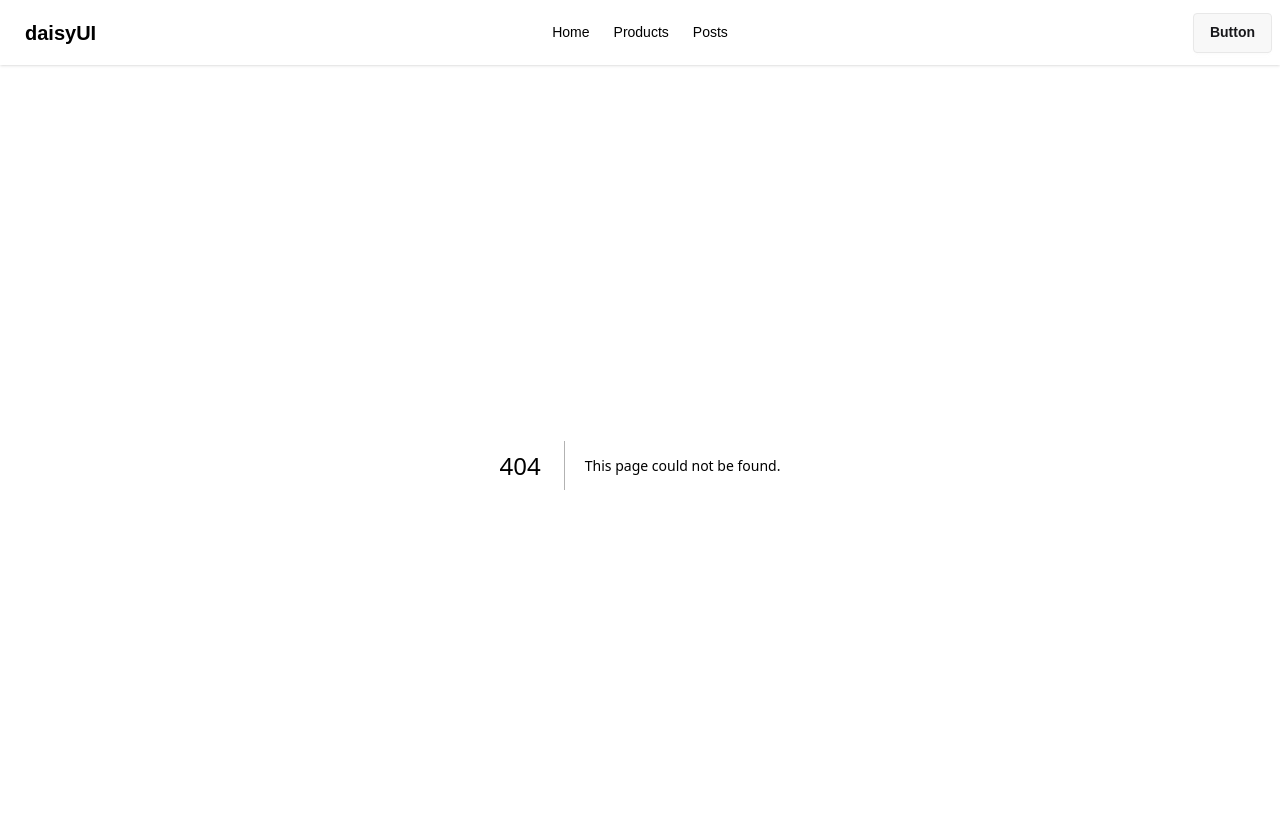
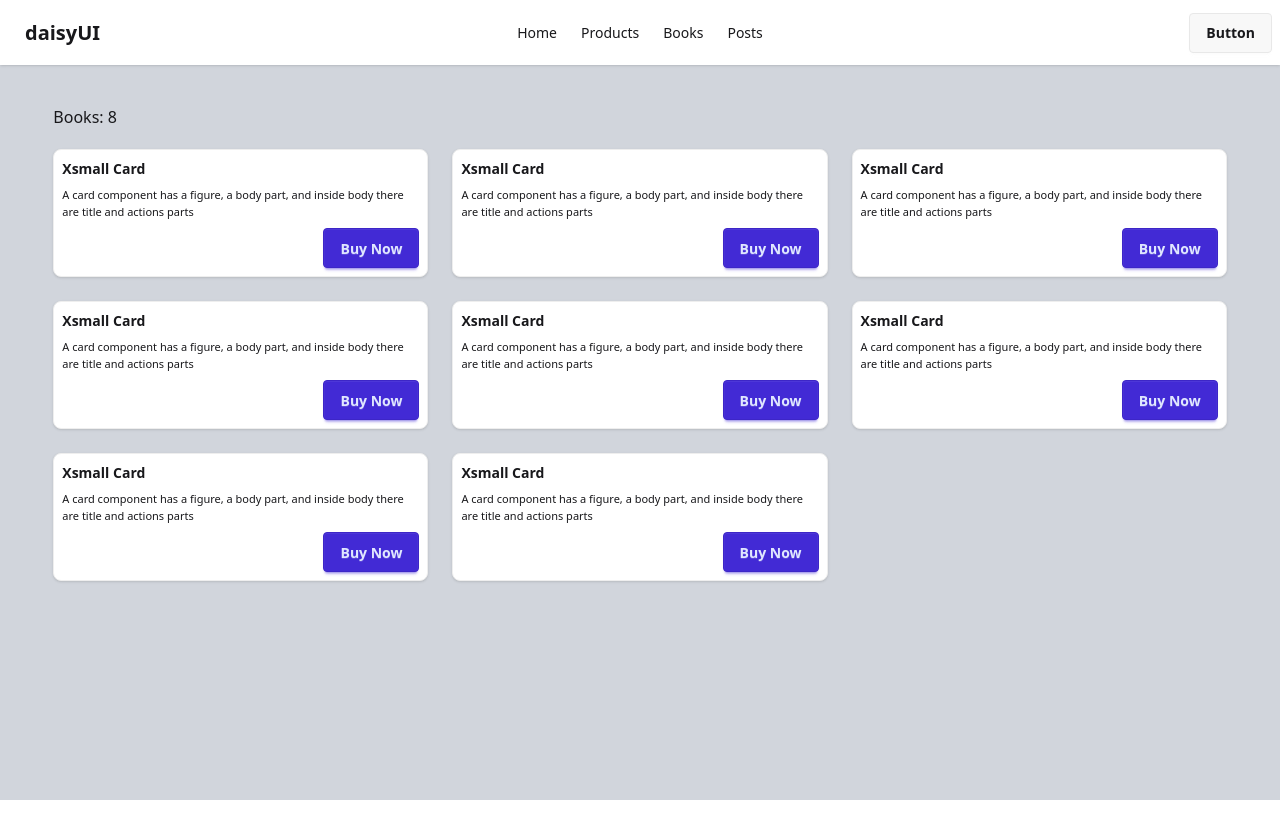
Before and after one commit to sabbirRashed/Nextjs-Authentication, a Next.js app: page /books in a window 1280 px wide. Before the commit this address had no page. Shown: the top 838 px of the page. After the commit the page ends 800 px from the top, so only its background shows below. Built offline with nearby package versions, Linux system fonts and the light colour scheme; data requests are answered from the project's data file.

Commit message:
added foods on json server and made foods page

```diff
--- a/db.json
+++ b/db.json
@@ -55,5 +55,95 @@
             "image": "https://example.com/backpack.jpg",
             "description": "Durable and spacious backpack suitable for travel, school, or daily commuting."
         }
+    ],
+    "books": [
+        {
+            "id": 1,
+            "title": "The Alchemist",
+            "author": "Paulo Coelho",
+            "category": "Fiction",
+            "price": 350,
+            "rating": 4.7,
+            "stock": 20,
+            "image": "https://example.com/alchemist.jpg",
+            "description": "A philosophical story about following your dreams and listening to your heart."
+        },
+        {
+            "id": 2,
+            "title": "Atomic Habits",
+            "author": "James Clear",
+            "category": "Self-help",
+            "price": 450,
+            "rating": 4.8,
+            "stock": 15,
+            "image": "https://example.com/atomic-habits.jpg",
+            "description": "A guide to building good habits and breaking bad ones through small changes."
+        },
+        {
+            "id": 3,
+            "title": "Rich Dad Poor Dad",
+            "author": "Robert Kiyosaki",
+            "category": "Finance",
+            "price": 400,
+            "rating": 4.6,
+            "stock": 18,
+            "image": "https://example.com/rich-dad-poor-dad.jpg",
+            "description": "Explains financial education and the difference in mindset between rich and poor."
+        },
+        {
+            "id": 4,
+            "title": "Harry Potter and the Sorcerer's Stone",
+            "author": "J.K. Rowling",
+            "category": "Fantasy",
+            "price": 500,
+            "rating": 4.9,
+            "stock": 25,
+            "image": "https://example.com/harry-potter.jpg",
+            "description": "A young wizard discovers his magical world and destiny at Hogwarts."
+        },
+        {
+            "id": 5,
+            "title": "Deep Work",
+            "author": "Cal Newport",
+            "category": "Productivity",
+            "price": 420,
+            "rating": 4.5,
+            "stock": 12,
+            "image": "https://example.com/deep-work.jpg",
+            "description": "Teaches how to focus without distraction and produce high-quality work."
+        },
+        {
+            "id": 6,
+            "title": "Think and Grow Rich",
+            "author": "Napoleon Hill",
+            "category": "Self-help",
+            "price": 380,
+            "rating": 4.6,
+            "stock": 22,
+            "image": "https://example.com/think-grow-rich.jpg",
+            "description": "A classic book on mindset, success principles, and wealth creation."
+        },
+        {
+            "id": 7,
+            "title": "The Subtle Art of Not Giving a F*ck",
+            "author": "Mark Manson",
+            "category": "Self-help",
+            "price": 420,
+            "rating": 4.4,
+            "stock": 17,
+            "image": "https://example.com/subtle-art.jpg",
+            "description": "A blunt guide to focusing on what truly matters in life."
+        },
+        {
+            "id": 8,
+            "title": "Clean Code",
+            "author": "Robert C. Martin",
+            "category": "Programming",
+            "price": 600,
+            "rating": 4.8,
+            "stock": 10,
+            "image": "https://example.com/clean-code.jpg",
+            "description": "A handbook for writing clean, readable, and maintainable code."
+        }
     ]
 }
--- /dev/null
+++ b/src/app/books/page.jsx
@@ -0,0 +1,24 @@
+import BookCard from '@/components/bookCard';
+import React from 'react';
+
+const BooksPage = async() => {
+    // const res = await fetch("http://localhost:5000/books", {cache: "no-store"});  //SSR
+    // const res = await fetch("http://localhost:5000/books", {cache: "force-cache"});  //SSG
+    const res = await fetch("http://localhost:5000/books", {next:{revalidate: 9}});  //ISR
+    const books = await res.json();
+    return (
+        <div className='w-11/12 mx-auto'>
+            <h2 className=' mt-10'>Books: {books.length}</h2>
+
+            <div className='grid grid-cols-1 md:grid-cols-2 lg:grid-cols-3 gap-6 mt-5'>
+                {
+                    books.map(book=> <BookCard
+                    key={book.id}
+                    book={book}></BookCard>)
+                }
+            </div>
+        </div>
+    );
+};
+
+export default BooksPage;
--- a/src/app/globals.css
+++ b/src/app/globals.css
@@ -1,27 +1,2 @@
 @import "tailwindcss";
 @plugin "daisyui";
-
-:root {
-  --background: #ffffff;
-  --foreground: #171717;
-}
-
-@theme inline {
-  --color-background: var(--background);
-  --color-foreground: var(--foreground);
-  --font-sans: var(--font-geist-sans);
-  --font-mono: var(--font-geist-mono);
-}
-
-@media (prefers-color-scheme: dark) {
-  :root {
-    --background: #0a0a0a;
-    --foreground: #ededed;
-  }
-}
-
-body {
-  background: var(--background);
-  color: var(--foreground);
-  font-family: Arial, Helvetica, sans-serif;
-}
--- a/src/app/layout.js
+++ b/src/app/layout.js
@@ -24,7 +24,7 @@ export default function RootLayout({ children }) {
       className={`${geistSans.variable} ${geistMono.variable} h-full antialiased`}
     >
 
-      <body className="min-h-full flex flex-col">
+      <body className="min-h-full flex flex-col bg-gray-300">
         <Header></Header>
         <main>{children}</main>
       </body>
--- a/src/components/Header.jsx
+++ b/src/components/Header.jsx
@@ -5,6 +5,7 @@ const Header = () => {
     const links = <>
         <li><Link href="/">Home</Link></li>
         <li><Link href="/products">Products</Link></li>
+        <li><Link href="/books">Books</Link></li>
         <li><Link href="/posts">Posts</Link></li>
     </>
     return (
--- /dev/null
+++ b/src/components/bookCard.jsx
@@ -0,0 +1,17 @@
+import React from 'react';
+
+const BookCard = ({book}) => {
+    return (
+        <div className="card bg-base-100 card-xs shadow-sm border border-base-300">
+            <div className="card-body">
+                <h2 className="card-title">Xsmall Card</h2>
+                <p>A card component has a figure, a body part, and inside body there are title and actions parts</p>
+                <div className="justify-end card-actions">
+                    <button className="btn btn-primary">Buy Now</button>
+                </div>
+            </div>
+        </div>
+    );
+};
+
+export default BookCard;
--- a/src/components/productCard.jsx
+++ b/src/components/productCard.jsx
@@ -3,7 +3,7 @@
 const ProductCard = ({ product }) => {
     const { id, name, description, price } = product;
     return (
-        <div className="card bg-primary text-primary-content w-96">
+        <div className="card bg-primary text-primary-content">
             <div className="card-body">
                 <h2 className="card-title">{name}</h2>
                 <p>{description}</p>
```
